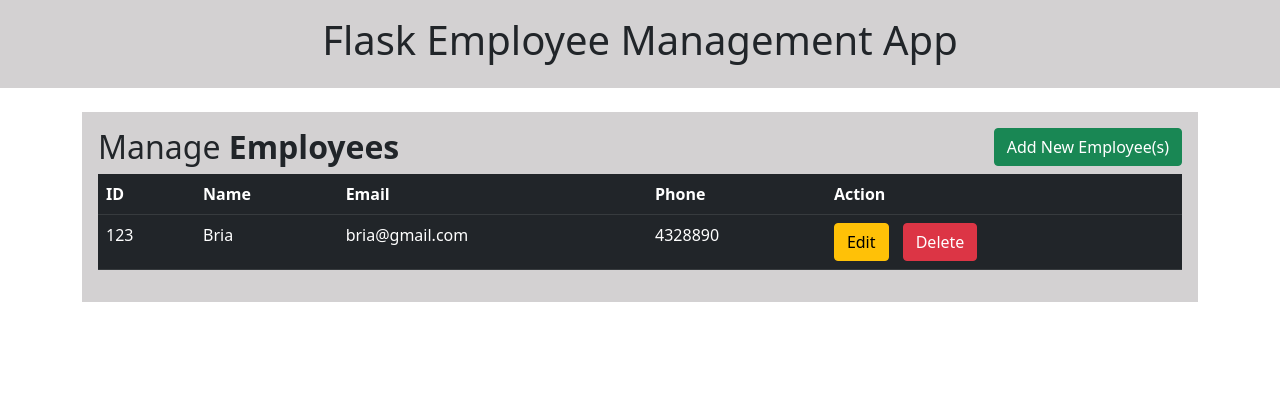
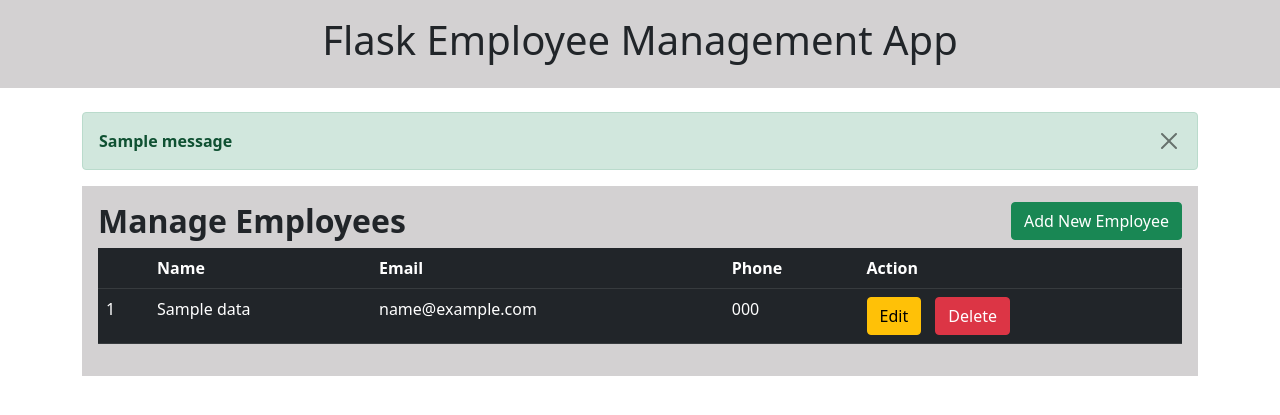
Before and after one commit to BriaWilliams/crudApp, a Flask app: page / in a window 1280 px wide. Shown: the top 415 px of the page. Run offline with Flask 2, Linux system fonts and the light colour scheme; tables that the repository leaves empty hold one stand-in row (values such as "Sample post"); one stand-in notice (Sample message) is shown; some libraries are stand-ins or nearby versions.

Commit message:
added delete confirmation, update modal

```diff
--- a/flaskr/app.py
+++ b/flaskr/app.py
@@ -1,4 +1,4 @@
-from flask import Flask, render_template, request, redirect, url_for
+from flask import Flask, render_template, request, redirect, url_for, flash
 from flask_sqlalchemy import SQLAlchemy
 
 app = Flask(__name__)
@@ -24,7 +24,9 @@
 
 @app.route('/')
 def index():
-    return render_template("index.html")
+    employeeData = Data.query.all()
+
+    return render_template("index.html", employees = employeeData)
 
 @app.route('/insert', methods = ['POST'])
 def insert():
@@ -39,8 +41,33 @@
         db.session.add(formData)
         db.session.commit()
 
+        flash("Employee Added Successfully")
+
+        return redirect(url_for('index')) #redirects back to index page
+
+@app.route('/update', methods = ['GET', 'POST'])
+def update():
+
+    if request.method == 'POST':
+        employeeData = Data.query.get(request.form.get('id'))
+
+        employeeData.name = request.form['name']
+        employeeData.email = request.form['email']
+        employeeData.phone = request.form['phone']
+
+        db.session.commit()
+        flash("Employee Information Updated Successfully")
+
         return redirect(url_for('index'))
 
+@app.route('/delete/<id>/', methods =['GET', 'POST'])
+def delete(id):
+    employeeData = Data.query.get(id)
+    db.session.delete(employeeData)
+    db.session.commit()
+    flash("Employee Deleted Successfully")
+
+    return redirect(url_for('index'))
 
 
 if __name__  == "__main__":
--- a/flaskr/templates/base.html
+++ b/flaskr/templates/base.html
@@ -18,5 +18,6 @@
 <script src="https://cdn.jsdelivr.net/npm/popper.js@1.16.0/dist/umd/popper.min.js" integrity="sha384-Q6E9RHvbIyZFJoft+2mJbHaEWldlvI9IOYy5n3zV9zzTtmI3UksdQRVvoxMfooAo" crossorigin="anonymous"></script>
 
 <script src="https://stackpath.bootstrapcdn.com/bootstrap/4.4.1/js/bootstrap.min.js" integrity="sha384-wfSDF2E50Y2D1uUdj0O3uMBJnjuUD4Ih7YwaYd1iqfktj0Uod8GCExl3Og8ifwB6" crossorigin="anonymous"></script>
+
 </body>
 </html>
--- a/flaskr/templates/index.html
+++ b/flaskr/templates/index.html
@@ -6,35 +6,108 @@
 {% block body %}
 
 <div class="container">
+   <div class="row">
+      <div class="col md-12">
+      {% with messages = get_flashed_messages() %}
+
+      {% if messages %}
+      {% for message in messages %}
+
+      <div class="alert alert-success alert-dismissable fade show" role="alert">
+         <strong> {{message}} </strong>
+         <button type="button" class="btn-close" style="float:right;" data-dismiss='alert' aria-label="Close"></button>
+      </div>
+
+
+
+      {% endfor %}
+      {% endif %}
+
+      {% endwith %}
+
+      </div>
+   </div>
+</div>
+
+<div class="container">
     <div class="row">
         <div class="col md-12">
 
             <div class="jumbotron p-3">
-                <h2>Manage <b>Employees</b> <button type="button" style="float: right;" class="btn btn-success"
-                  data-toggle="modal" data-target="#addmodal">Add New Employee(s)</button> </h2>
+                <h2><b>Manage Employees</b> <button type="button" style="float: right;" class="btn btn-success"
+                  data-toggle="modal" data-target="#addmodal">Add New Employee</button> </h2>
+
 
                 <table class="table table-hover table-dark">
+
                     <tr>
-                        <th>ID</th>
+                        <th></th>
                         <th>Name</th>
                         <th>Email</th>
                         <th>Phone</th>
                         <th>Action</th>
                     </tr>
 
+                  {% for row in employees %}
                     <tr>
-                        <td>123</td>
-                        <td>Bria</td>
-                        <td>bria@gmail.com</td>
-                        <td>4328890</td>
+                        <td>{{row.id}}</td>
+                        <td>{{row.name}}</td>
+                        <td>{{row.email}}</td>
+                        <td>{{row.phone}}</td>
 
                         <td>
-                            <a href="" class="btn btn-warning btn-xs" style="margin-right: 10px;" data-toggle="modal" data-target="#editmodal">Edit</a>
-                            <a href="" class="btn btn-danger btn-xs" data-toggle="modal" data-target="#deletemodal">Delete</a>
+                            <a href="/update{{row.id}}" class="btn btn-warning btn-xs" style="margin-right: 10px;" data-toggle="modal" data-target="#editmodal{{row.id}}">Edit</a>
+                            <a href="/delete/{{row.id}}/" class="btn btn-danger btn-xs" onclick="return confirm('Are You Sure To Delete?')">Delete</a>
                         </td>
                     </tr>
+
+<!-- Modal Edit Employee-->
+<div id="editmodal{{row.id}}" class="modal fade" role="dialog">
+   <div class="modal-dialog">
+      <div class="modal-content">
+         <div class="modal-header">
+
+            <h4 class="modal-title"> Update Employee Information</h4>
+         </div>
+
+         <div class="modal-body">
+            <form action="{{url_for('update')}}" method="POST">
+
+               <div class="form-group input">
+
+                  <label>Name:</label>
+                  <input type="hidden" name="id" value="{{row.id}}">
+                  <input type="text" class="form-control" name="name" value="{{row.name}}">
+               </div>
+
+               <div class="form-group input">
+                  <label>Email:</label>
+                  <input type="email" class="form-control" name="email" value="{{row.email}}">
+               </div>
+
+               <div class="form-group input">
+                  <label>Phone:</label>
+                  <input type="number" class="form-control" name="phone" value="{{row.phone}}">
+               </div>
+
+               <div class="form-group input">
+                  <button class="btn btn-primary" type="submit">Update</button>
+               </div>
+            </form>
+         </div>
+
+         <div class="modal-footer">
+            <button type="button" class="btn btn-secondary" data-dismiss="modal">Close</button>
+         </div>
+      </div>
+   </div>
+</div>
+
+                    {% endfor %}
+
                 </table>
             </div>
+
 
 
 <!-- Modal Add Employee-->
```
Also changed, not shown: other parts of flaskr/templates/index.html (+0 -58 lines).
